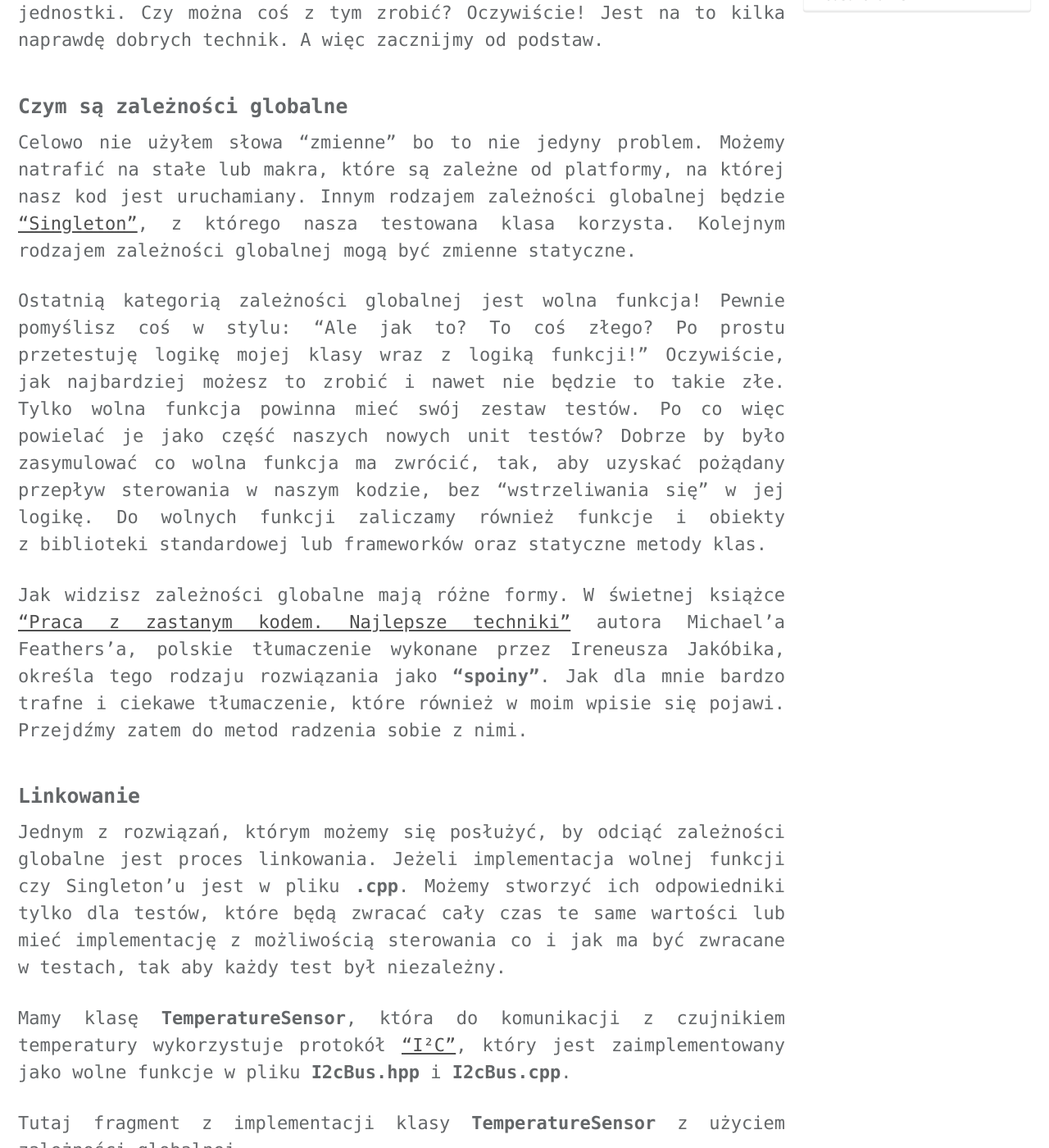
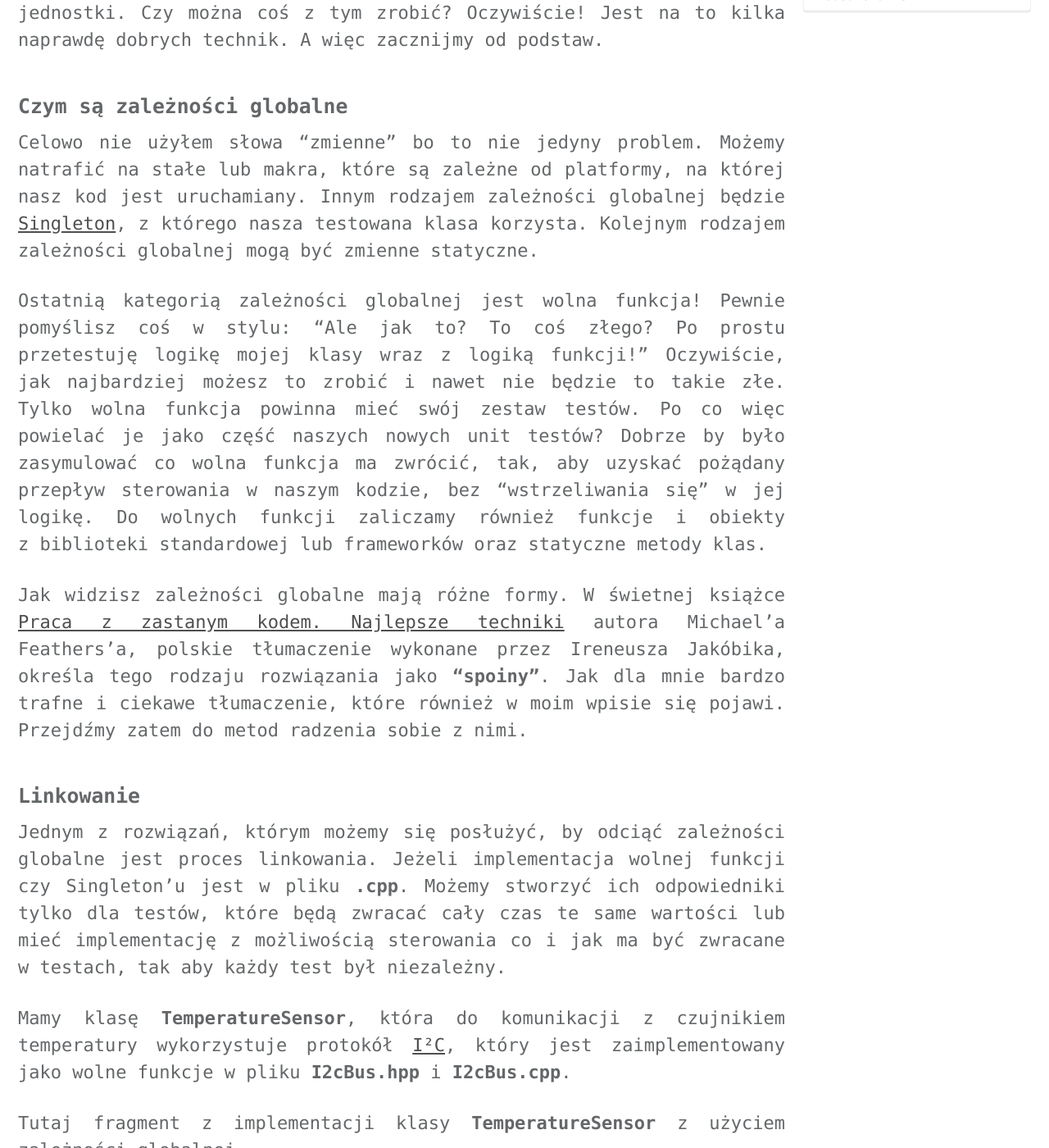
Before and after one commit to TadekBiela/cpptested, a Jekyll site: the page built from _posts/2025-12-16-handling-globals.md, in a window 1280 px wide and 1400 px high, scrolled down 439 px. Shown: the whole window at 82% size. Built offline with Jekyll 4.4.1, drawn with Linux system fonts in a browser that asks for light colours; cached includes are drawn as plain includes; comment, search, counter and statistics services are not loaded; some of the changed text lies outside the part shown.

Commit message:
Removed " from anchors

````diff
--- a/_posts/2025-12-16-handling-globals.md
+++ b/_posts/2025-12-16-handling-globals.md
@@ -16,18 +16,18 @@ Każdy dobry unit test powinien nie tylko weryfikować nasz kod ale również od
 
 ### Czym są zależności globalne
 
-Celowo nie użyłem słowa "zmienne" bo to nie jedyny problem. Możemy natrafić na stałe lub makra, które są zależne od platformy, na której nasz kod jest uruchamiany. Innym rodzajem zależności globalnej będzie ["Singleton"](https://pl.wikipedia.org/wiki/Singleton_(wzorzec_projektowy)){:target="_blank" rel="noopener"}, z&nbsp;którego nasza testowana klasa korzysta. Kolejnym rodzajem zależności globalnej mogą być zmienne statyczne.
+Celowo nie użyłem słowa "zmienne" bo to nie jedyny problem. Możemy natrafić na stałe lub makra, które są zależne od platformy, na której nasz kod jest uruchamiany. Innym rodzajem zależności globalnej będzie [Singleton](https://pl.wikipedia.org/wiki/Singleton_(wzorzec_projektowy)){:target="_blank" rel="noopener"}, z&nbsp;którego nasza testowana klasa korzysta. Kolejnym rodzajem zależności globalnej mogą być zmienne statyczne.
 
 Ostatnią kategorią zależności globalnej jest wolna funkcja! Pewnie pomyślisz coś w&nbsp;stylu: "Ale jak to? To&nbsp;coś złego? Po&nbsp;prostu przetestuję logikę mojej klasy wraz z&nbsp;logiką funkcji!" Oczywiście, jak&nbsp;najbardziej możesz to zrobić i&nbsp;nawet nie będzie to takie złe. Tylko&nbsp;wolna funkcja powinna mieć swój zestaw testów. Po&nbsp;co więc powielać je jako część naszych nowych unit testów? Dobrze by było zasymulować co wolna funkcja ma zwrócić, tak, aby&nbsp;uzyskać pożądany przepływ sterowania w&nbsp;naszym kodzie, bez&nbsp;"wstrzeliwania się" w&nbsp;jej logikę.
 Do wolnych funkcji zaliczamy również funkcje i&nbsp;obiekty z&nbsp;biblioteki standardowej lub frameworków oraz statyczne metody klas.
 
-Jak widzisz zależności globalne mają różne formy. W&nbsp;świetnej książce ["Praca z&nbsp;zastanym kodem. Najlepsze techniki"](https://lubimyczytac.pl/ksiazka/238260/praca-z-zastanym-kodem-najlepsze-techniki){:target="_blank" rel="noopener"} autora Michael'a Feathers'a, polskie tłumaczenie wykonane przez Ireneusza Jakóbika, określa tego rodzaju rozwiązania jako **"spoiny"**. Jak&nbsp;dla mnie bardzo trafne i&nbsp;ciekawe tłumaczenie, które również w&nbsp;moim wpisie się pojawi. Przejdźmy zatem do metod radzenia sobie z&nbsp;nimi.
+Jak widzisz zależności globalne mają różne formy. W&nbsp;świetnej książce [Praca z&nbsp;zastanym kodem. Najlepsze techniki](https://lubimyczytac.pl/ksiazka/238260/praca-z-zastanym-kodem-najlepsze-techniki){:target="_blank" rel="noopener"} autora Michael'a Feathers'a, polskie tłumaczenie wykonane przez Ireneusza Jakóbika, określa tego rodzaju rozwiązania jako **"spoiny"**. Jak&nbsp;dla mnie bardzo trafne i&nbsp;ciekawe tłumaczenie, które również w&nbsp;moim wpisie się pojawi. Przejdźmy zatem do metod radzenia sobie z&nbsp;nimi.
 
 ### Linkowanie
 
 Jednym z&nbsp;rozwiązań, którym możemy się posłużyć, by&nbsp;odciąć zależności globalne jest proces linkowania. Jeżeli implementacja wolnej funkcji czy Singleton'u jest w&nbsp;pliku **.cpp**. Możemy stworzyć ich odpowiedniki tylko dla testów, które będą zwracać cały czas te same wartości lub mieć implementację z&nbsp;możliwością sterowania co i&nbsp;jak ma być zwracane w&nbsp;testach, tak&nbsp;aby każdy test był niezależny.
 
-Mamy klasę **TemperatureSensor**, która do komunikacji z&nbsp;czujnikiem temperatury wykorzystuje protokół ["I²C"](https://pl.wikipedia.org/wiki/I%C2%B2C){:target="_blank" rel="noopener"}, który jest zaimplementowany jako wolne funkcje w&nbsp;pliku **I2cBus.hpp** i&nbsp;**I2cBus.cpp**.
+Mamy klasę **TemperatureSensor**, która do komunikacji z&nbsp;czujnikiem temperatury wykorzystuje protokół [I²C](https://pl.wikipedia.org/wiki/I%C2%B2C){:target="_blank" rel="noopener"}, który jest zaimplementowany jako wolne funkcje w&nbsp;pliku **I2cBus.hpp** i&nbsp;**I2cBus.cpp**.
 
 Tutaj fragment z&nbsp;implementacji klasy **TemperatureSensor** z&nbsp;użyciem zależności globalnej.
 
@@ -138,7 +138,7 @@ void Weapon::fire(const Position& position, const Rotation& position)
 }
 ```
 
-W takiej wersji zmienna globalna będzie trzymała stan między testami co prowadzi do zależności i&nbsp;złamania zasady **I** z&nbsp;["F.I.R.S.T."](https://cpptested.com/unit%20testing/first-reguly-ut/){:target="_blank" rel="noopener"}.
+W takiej wersji zmienna globalna będzie trzymała stan między testami co prowadzi do zależności i&nbsp;złamania zasady **I** z&nbsp;[F.I.R.S.T.](https://cpptested.com/unit%20testing/first-reguly-ut/){:target="_blank" rel="noopener"}.
 
 Teraz spróbujmy przekazywać wartość zmiennej globalnej jako parametr konstruktora testowanej klasy. Plik nagłówkowy będzie wyglądał następująco.
 
````
Also changed, not shown: _posts/2025-09-15-AAA-golden-standard.md (+1 -1 lines), _posts/2025-10-13-exception-in-thread.md (+1 -1 lines).
